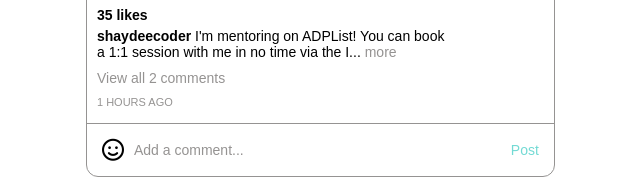
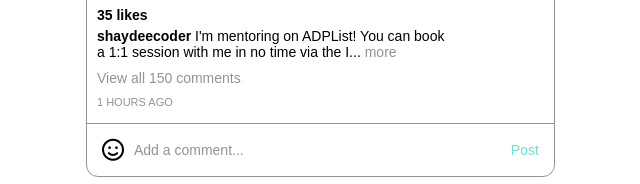
Before and after one commit to usiemeblessing/instanta-grammer, a plain HTML site: page index.html in a window 1280 px wide. Shown: the part 3563-3747 px from the top of the page, 314-954 px from the left. Drawn offline with Linux system fonts and the light colour scheme.

Commit message:
modified index.html and style.css

```diff
--- a/index.html
+++ b/index.html
@@ -247,7 +247,7 @@
     </div>
     <p class="number-of-likes feeds-section-text boldened-text">35 likes</p>
     <p class="feeds-section-text"><span class="boldened-text">shaydeecoder</span> I'm mentoring on ADPList! You can book  <br>a 1:1 session with me in no time via the I... <span class="ashed-texts"> more</span> </p>
-    <p class="feeds-section-text ashed-texts">View all 2 comments</p>
+    <p class="feeds-section-text ashed-texts">View all 150 comments</p>
     <p class="hours-ago ashed-texts">1 hours ago</p>
   </div>
   <div class="feeds-buttom-banner">
```
Also changed, not shown: 1 other file.
